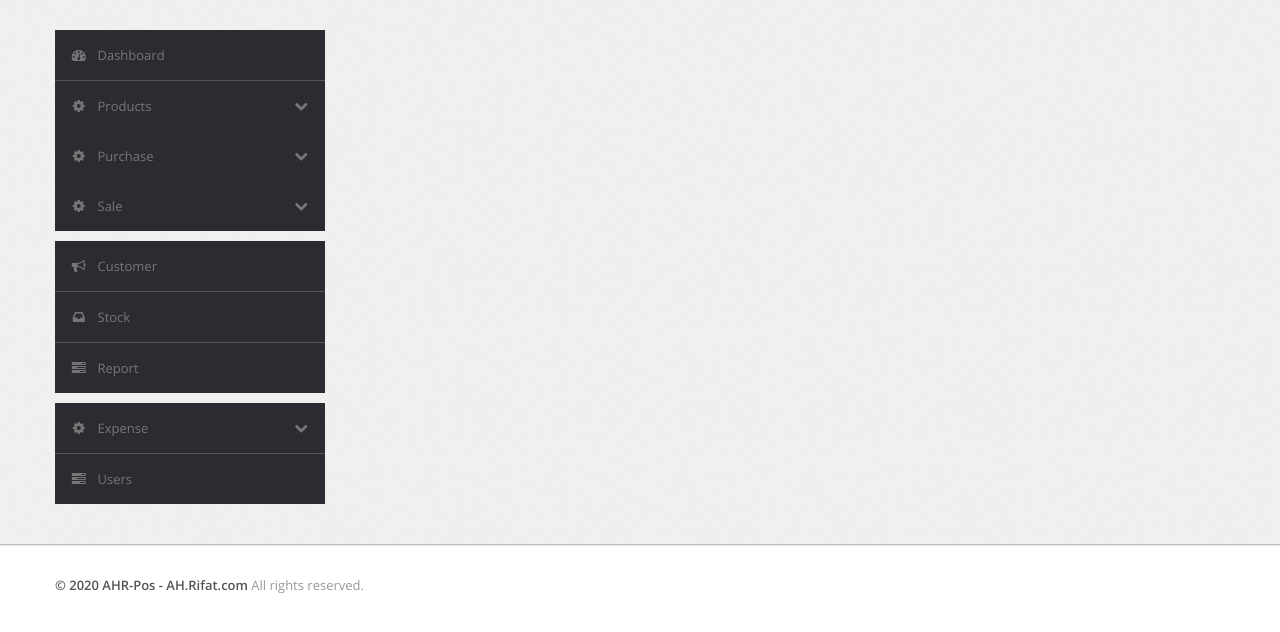
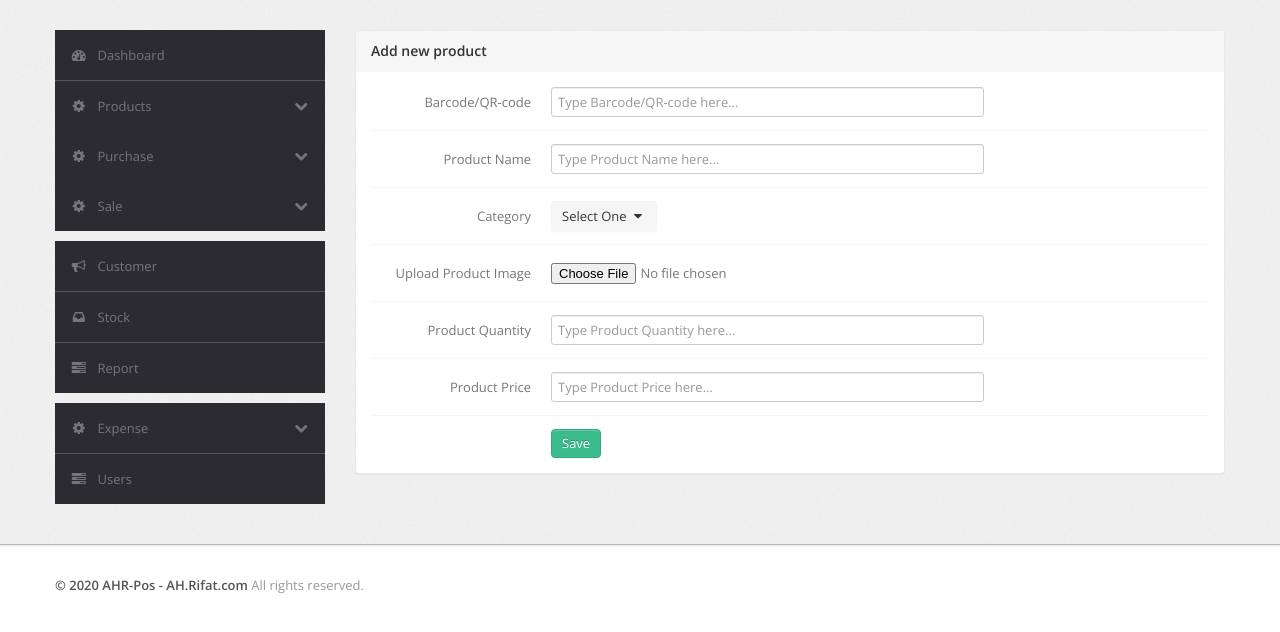
Before and after one commit to AH-Rifat/Inventory-Management-Software, a PHP site: page /frontend/add_products.php in a window 1280 px wide. Shown: the part 61-693 px from the top of the page. Run offline with PHP 8.4, Linux system fonts and the light colour scheme.

Commit message:
modified frontend/add_products.php

```diff
--- a/frontend/add_products.php
+++ b/frontend/add_products.php
@@ -1,5 +1,66 @@
 <?php require_once '../lib/_header.php'; ?>
 
-
+<div class="span9">
+    <div class="content">
+        <div class="module">
+            <div class="module-head">
+                <h3>Add new product</h3>
+            </div>
+            <div class="module-body">
+                <form class="form-horizontal row-fluid">
+                    <div class="control-group">
+                        <label class="control-label" for="basicinput">Barcode/QR-code</label>
+                        <div class="controls">
+                            <input type="text" id="basicinput" placeholder="Type Barcode/QR-code here..." class="span8">
+                        </div>
+                    </div>
+                    <div class="control-group">
+                        <label class="control-label">Product Name</label>
+                        <div class="controls">
+                            <input type="text" placeholder="Type Product Name here..." class="span8">
+                        </div>
+                    </div>
+                    <div class="control-group">
+                        <label class="control-label">Category</label>
+                        <div class="controls">
+                            <div class="dropdown">
+                                <a class="dropdown-toggle btn" data-toggle="dropdown" href="#">Select One <i class="icon-caret-down"></i></a>
+                                <ul class="dropdown-menu" role="menu" aria-labelledby="dLabel">
+                                    <li><a href="#">First Row</a></li>
+                                    <li><a href="#">Second Row</a></li>
+                                    <li><a href="#">Third Row</a></li>
+                                    <li><a href="#">Fourth Row</a></li>
+                                </ul>
+                            </div>
+                        </div>
+                    </div>
+                    <div class="control-group">
+                        <label class="control-label">Upload Product Image</label>
+                        <div class="controls">
+                            <input type="file"  class="span8">
+                        </div>
+                    </div>
+                    <div class="control-group">
+                        <label class="control-label">Product Quantity</label>
+                        <div class="controls">
+                            <input type="number" placeholder="Type Product Quantity here..." class="span8">
+                        </div>
+                    </div>
+                    <div class="control-group">
+                        <label class="control-label">Product Price</label>
+                        <div class="controls">
+                            <input type="number" placeholder="Type Product Price here..." class="span8">
+                        </div>
+                    </div>
+                    <div class="control-group">
+                        <div class="controls">
+                            <input type="submit" value="Save" class="btn btn-success">
+                        </div>
+                    </div>
+                </form>
+            </div>
+        </div>
+    </div>
+</div>
 
 <?php require_once '../lib/_footer.php'; ?>
```
